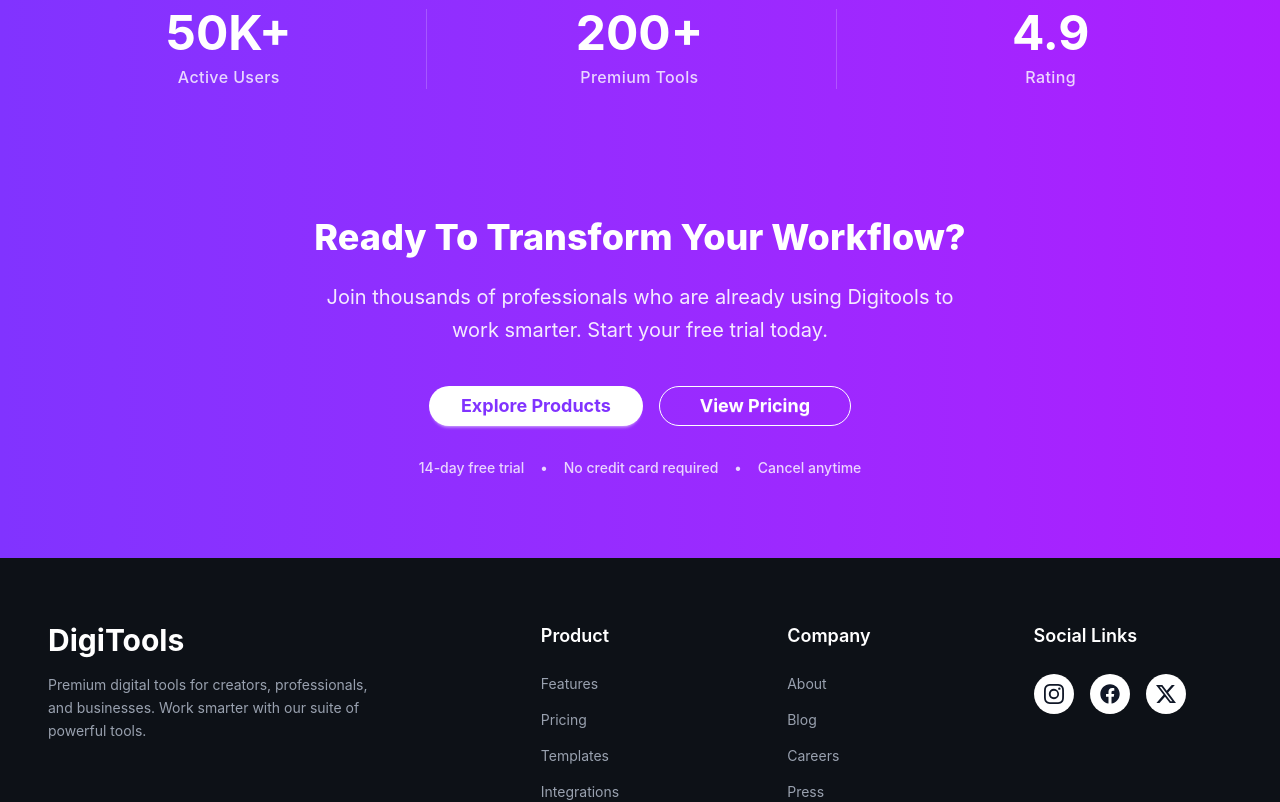
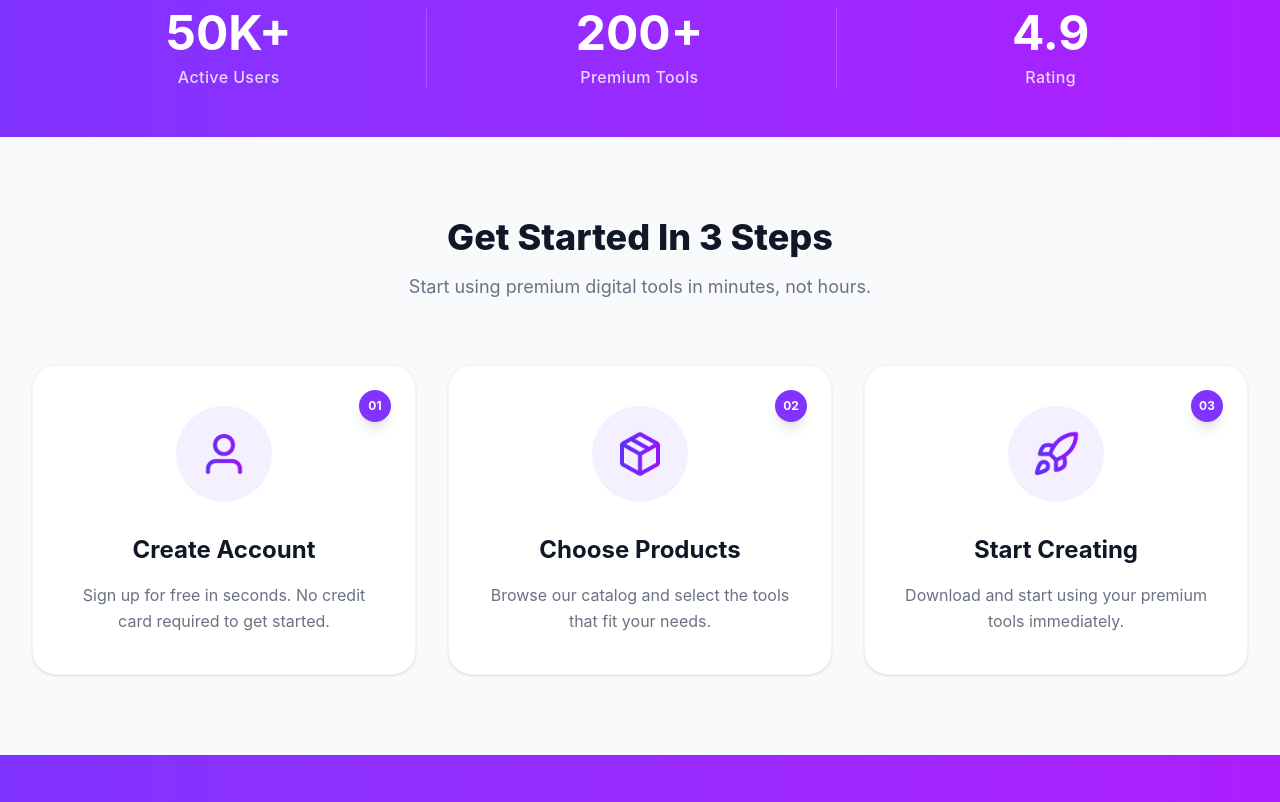
Before and after one commit to Muhammad-Piyas/assignment-13-6, a React (Vite) app: page / in a window 1280 px wide. Shown: the part 760-1562 px from the top of the page. Built offline with nearby package versions, Linux system fonts and the light colour scheme.

Commit message:
Get Started Section Add

```diff
--- a/src/App.jsx
+++ b/src/App.jsx
@@ -3,12 +3,14 @@ import Counter from "./components/banner/Counter";
 import Footer from "./components/footer/Footer";
 import Ready from "./components/footer/Ready";
 import Navbar from "./components/navbar/Navbar";
+import Get from "./components/two-section/Get";
 function App() {
   return (
     <>
       <Navbar></Navbar>
       <Banner></Banner>
       <Counter></Counter>
+      <Get></Get>
       <Ready></Ready>
       <Footer></Footer>
     </>
--- a/src/components/two-section/Get.jsx
+++ b/src/components/two-section/Get.jsx
@@ -1,37 +1,73 @@
-import React from "react";
-// এখানে আপনার পছন্দমতো আইকন বা ইমেজ ইম্পোর্ট করুন
+import userIcon from "../../assets/user.png";
+import packageIcon from "../../assets/package.png";
 import rocketIcon from "../../assets/rocket.png";
 
-const Card = () => {
+const Get = () => {
+  const steps = [
+    {
+      id: "01",
+      title: "Create Account",
+      description:
+        "Sign up for free in seconds. No credit card required to get started.",
+      icon: userIcon,
+    },
+    {
+      id: "02",
+      title: "Choose Products",
+      description:
+        "Browse our catalog and select the tools that fit your needs.",
+      icon: packageIcon,
+    },
+    {
+      id: "03",
+      title: "Start Creating",
+      description: "Download and start using your premium tools immediately.",
+      icon: rocketIcon,
+    },
+  ];
+
   return (
-    <div className="p-10 bg-gray-50 flex justify-center">
-      {/* মেইন কার্ড */}
-      <div className="max-w-sm bg-white rounded-3xl shadow-sm border border-gray-100 p-8 hover:shadow-xl transition-all duration-300 group">
-        {/* আইকন বা ইমেজ সেকশন */}
-        <div className="w-16 h-16 bg-[#F5F0FF] rounded-2xl flex items-center justify-center mb-6 group-hover:scale-110 transition-transform duration-300">
-          <img
-            src={rocketIcon}
-            alt="Icon"
-            className="w-10 h-10 object-contain"
-          />
+    <section className="py-20 bg-[#F9FAFB]">
+      <div className="container mx-auto px-4 lg:px-8">
+        <div className="text-center mb-16">
+          <h2 className="text-3xl md:text-4xl font-extrabold text-[#101727] mb-4">
+            Get Started In 3 Steps
+          </h2>
+          <p className="text-gray-500 text-lg">
+            Start using premium digital tools in minutes, not hours.
+          </p>
         </div>
 
-        {/* টেক্সট কন্টেন্ট */}
-        <h3 className="text-2xl font-bold text-[#101727] mb-3">
-          Fast Integration
-        </h3>
-        <p className="text-gray-500 leading-relaxed mb-6">
-          Connect our tools with your existing workflow in minutes. Simple,
-          powerful, and easy to use for everyone.
-        </p>
+        <div className="grid grid-cols-1 md:grid-cols-3 gap-8">
+          {steps.map((step) => (
+            <div
+              key={step.id}
+              className="relative bg-white p-10 rounded-3xl shadow-sm border border-gray-100 flex flex-col items-center text-center group hover:shadow-md transition-all duration-300"
+            >
+              <div className="absolute top-6 right-6 w-8 h-8 rounded-full bg-[#8133FF] text-white flex items-center justify-center text-xs font-bold shadow-lg">
+                {step.id}
+              </div>
 
-        {/* অ্যাকশন বাটন বা লিংক */}
-        <button className="text-[#8133FF] font-semibold flex items-center gap-2 hover:gap-3 transition-all">
-          Learn More <span>→</span>
-        </button>
+              <div className="w-24 h-24 bg-[#F5F0FF] rounded-full flex items-center justify-center mb-8 group-hover:scale-105 transition-transform duration-300">
+                <img
+                  src={step.icon}
+                  alt={step.title}
+                  className="w-12 h-12 object-contain"
+                />
+              </div>
+
+              <h3 className="text-2xl font-bold text-[#101727] mb-4">
+                {step.title}
+              </h3>
+              <p className="text-gray-500 text-base leading-relaxed">
+                {step.description}
+              </p>
+            </div>
+          ))}
+        </div>
       </div>
-    </div>
+    </section>
   );
 };
 
-export default Card;
+export default Get;
```
